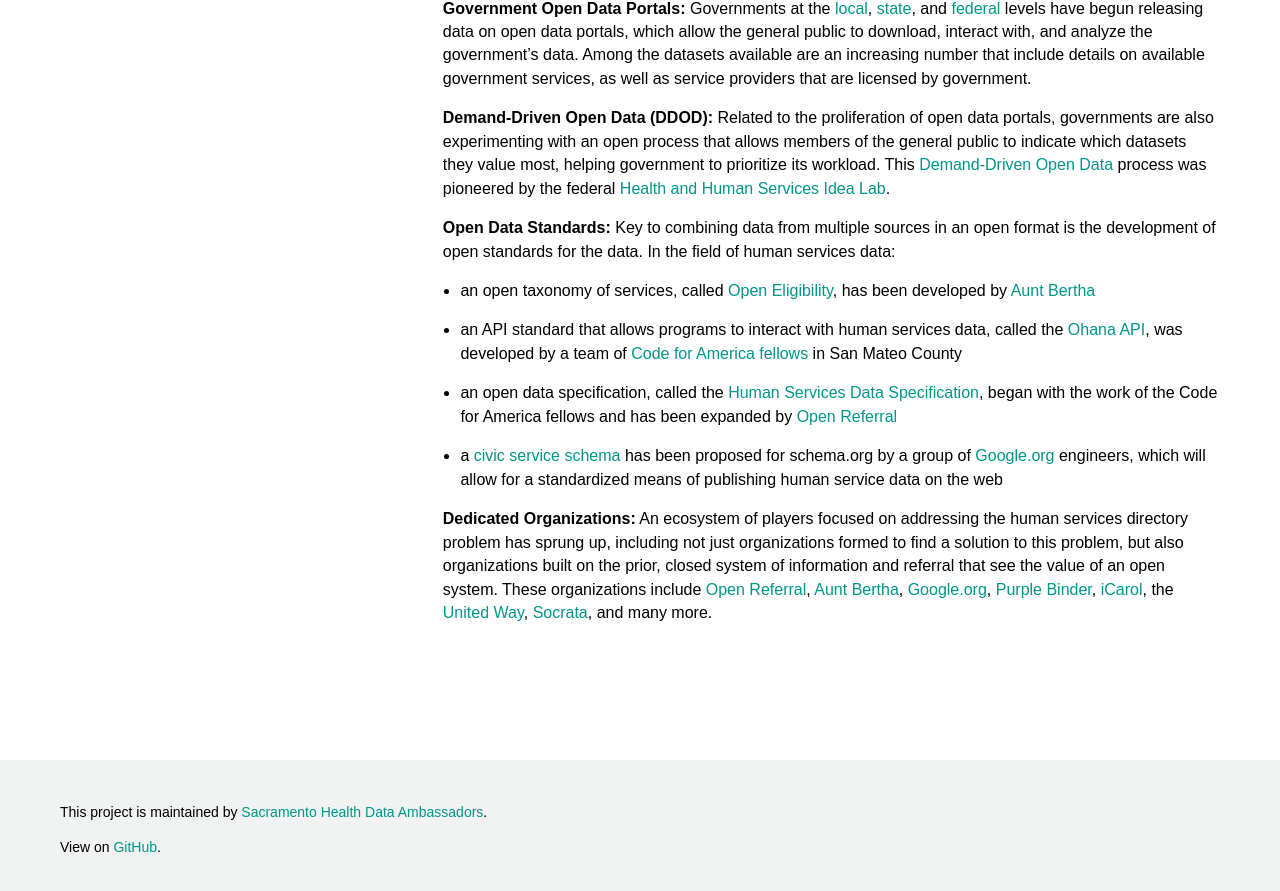
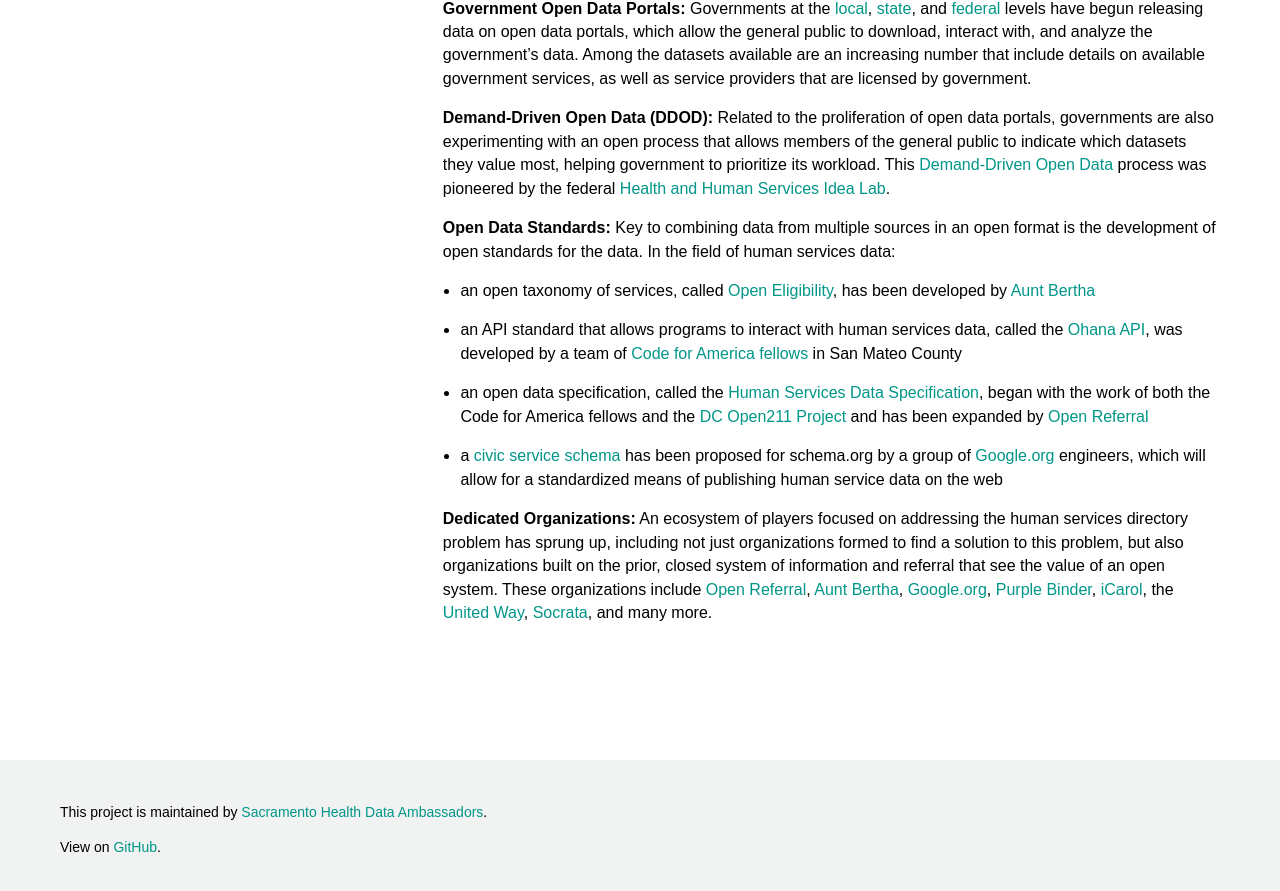
Before and after one commit to joelrip/human-services-scoping-plan, a Jekyll site: the page built from _pages/discovery-research.md, in a window 1280 px wide and 900 px high, scrolled down 3492 px. Shown: the top 891 px of the window. Built offline with Jekyll 4.4.1, drawn with Linux system fonts in a browser that asks for light colours.

Commit message:
add Open211 reference

```diff
--- a/_pages/discovery-research.md
+++ b/_pages/discovery-research.md
@@ -58,7 +58,7 @@ While the preceding sections make clear the nature and implications of the human
 
 - an open taxonomy of services, called [Open Eligibility](https://github.com/auntbertha/openeligibility), has been developed by [Aunt Bertha](https://www.auntbertha.com/)
 - an API standard that allows programs to interact with human services data, called the [Ohana API](http://ohanapi.org/), was developed by a team of [Code for America fellows](https://www.codeforamerica.org/products/ohana-api/) in San Mateo County
-- an open data specification, called the [Human Services Data Specification](https://github.com/codeforamerica/OpenReferral), began with the work of the Code for America fellows and has been expanded by [Open Referral](https://openreferral.org/)
+- an open data specification, called the [Human Services Data Specification](https://github.com/codeforamerica/OpenReferral), began with the work of both the Code for America fellows and the [DC Open211 Project](http://communityresourcedata.codefordc.org/) and has been expanded by [Open Referral](https://openreferral.org/)
 - a [civic service schema](https://www.w3.org/wiki/images/0/03/Services_for_schema.org_%28DRAFT_2013-06-27%29.pdf) has been proposed for schema.org by a group of [Google.org](http://google.org/) engineers, which will allow for a standardized means of publishing human service data on the web
 
 **Dedicated Organizations:** An ecosystem of players focused on addressing the human services directory problem has sprung up, including not just organizations formed to find a solution to this problem, but also organizations built on the prior, closed system of information and referral that see the value of an open system. These organizations include [Open Referral](https://openreferral.org/), [Aunt Bertha](https://www.auntbertha.com/), [Google.org](http://google.org/), [Purple Binder](http://purplebinder.com/), [iCarol](http://www.icarol.com/), the [United Way](https://www.unitedwaysca.org/), [Socrata](https://www.socrata.com/), and many more.
```
